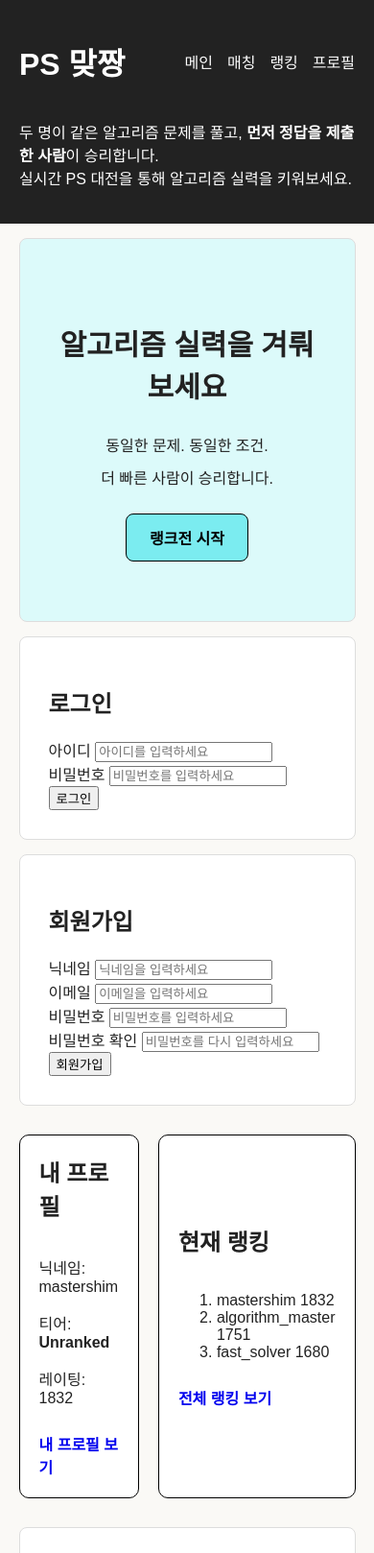
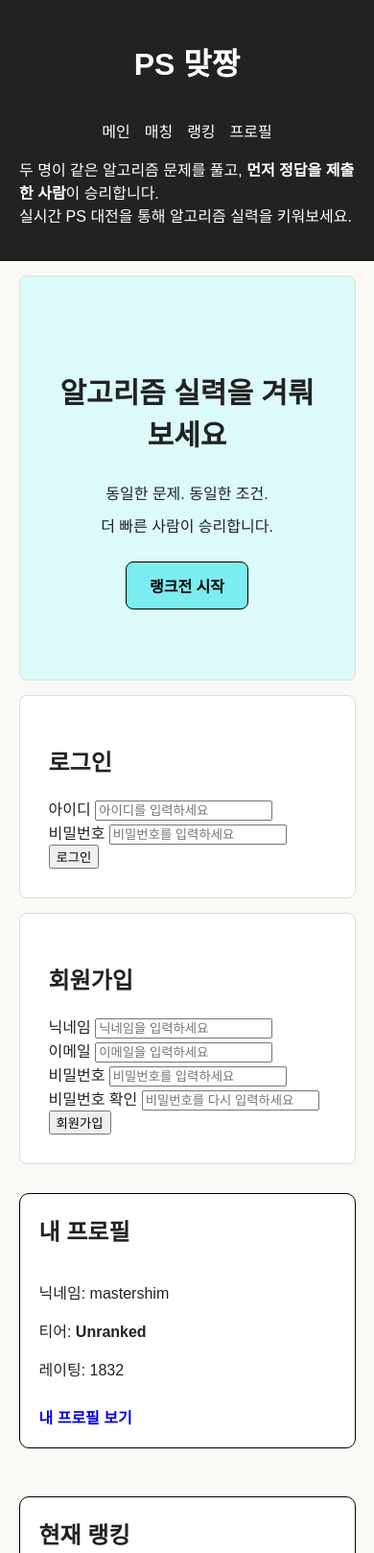
Before and after one commit to dhshim0105/ps-ranked, a plain HTML site: page index.html in a window 390 px wide. Shown: the top 1618 px of the page at 96% size. Drawn offline with Linux system fonts and the light colour scheme.

Commit message:
Add responsive layouts

```diff
--- a/css/style.css
+++ b/css/style.css
@@ -106,7 +106,7 @@ main {
 /* ===== Hero ===== */
 
 #hero {
-    min-height: 400px;
+    min-height: 50vh;
 
     display: flex;
     flex-direction: column;
@@ -221,6 +221,7 @@ main {
 .dashboard-cards .player-card,
 .dashboard-cards .ranking-card {
     flex: 1;
+    min-width: 300px;
 }
 
 
@@ -259,6 +260,7 @@ main {
 
 .player {
     width: 250px;
+    max-width: 100%;
 
     padding: 20px;
 
@@ -305,6 +307,7 @@ th {
     display: flex;
     justify-content: space-between;
     align-items: center;
+    flex-wrap: wrap;
 
     padding: 12px 0;
 
@@ -345,3 +348,44 @@ th {
 .stat-card h3 {
     margin-top: 0;
 }
+
+/*
+media: 화면이 특정 조건일 때 하단 css 적용
+화면 너비 > 768px
+→ 기존 CSS 사용
+화면 너비 ≤ 768px
+→ 하단 css 사용
+*/
+
+/* ===== Responsive ===== */
+
+@media (max-width: 768px) {
+
+    /* Header */
+    .header-top {
+        flex-direction: column;
+        gap: 15px;
+    }
+
+    /* Dashboard */
+    .dashboard-cards {
+        flex-direction: column;
+    }
+
+    .dashboard-cards .player-card,
+    .dashboard-cards .ranking-card {
+        min-width: 0;
+        width: 100%;
+    }
+
+    /* Game */
+    .players {
+        flex-direction: column;
+        gap: 20px;
+    }
+
+    /* Profile */
+    .profile-stats {
+        grid-template-columns: 1fr;
+    }
+}
```
Also changed, not shown: index.html (+1 -0 lines).
